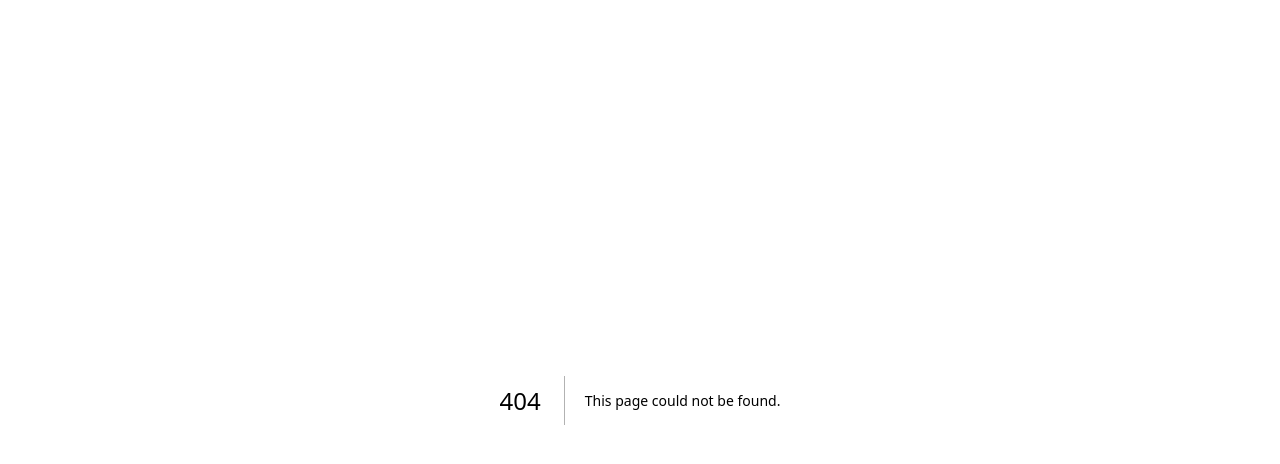
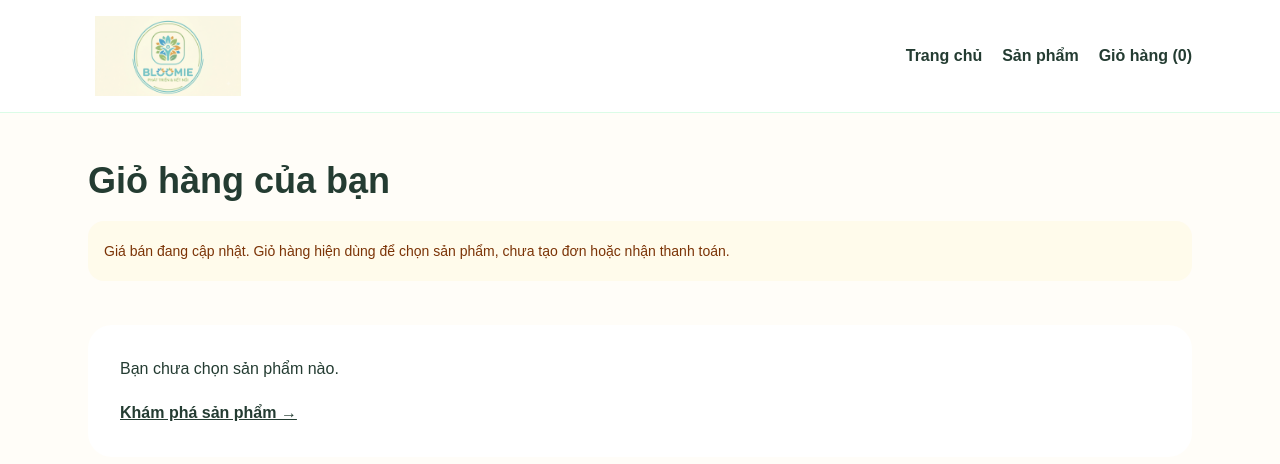
Before and after one commit to 24520275-NTD/bloomie-website, a Next.js app: page /gio-hang in a window 1280 px wide. Before the commit this address had no page. Shown: the top 464 px of the page. Built offline with nearby package versions, Linux system fonts and the light colour scheme.

Commit message:
Create page.tsx

```diff
--- /dev/null
+++ b/app/gio-hang/page.tsx
@@ -0,0 +1,5 @@
+import Shop from "../components/shop";
+
+export default function CartPage() {
+  return <Shop cartPage />;
+}
```
